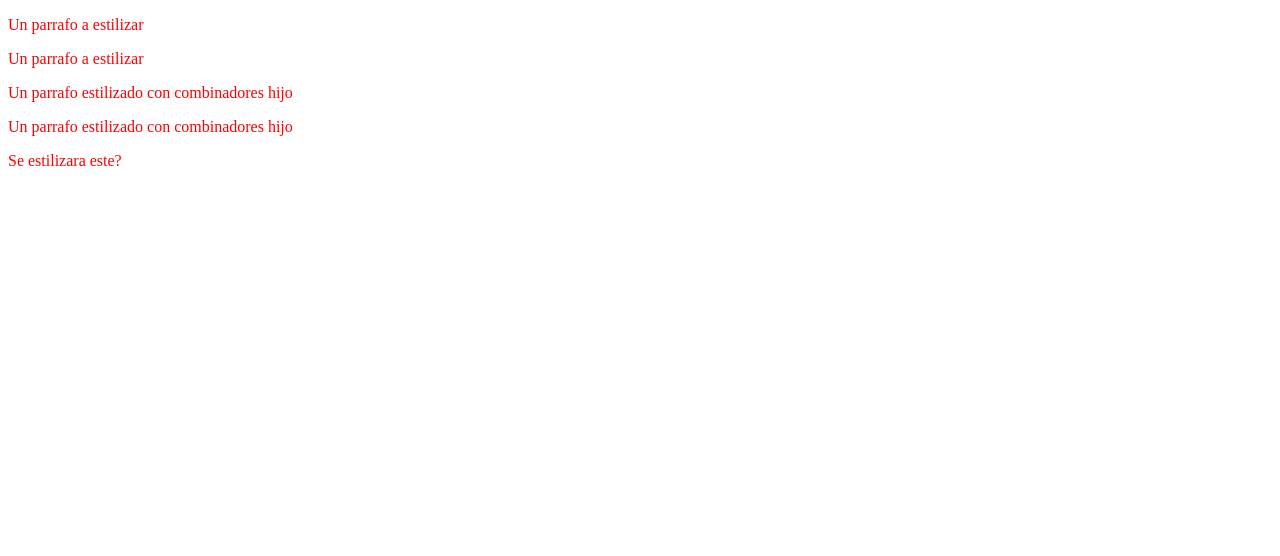
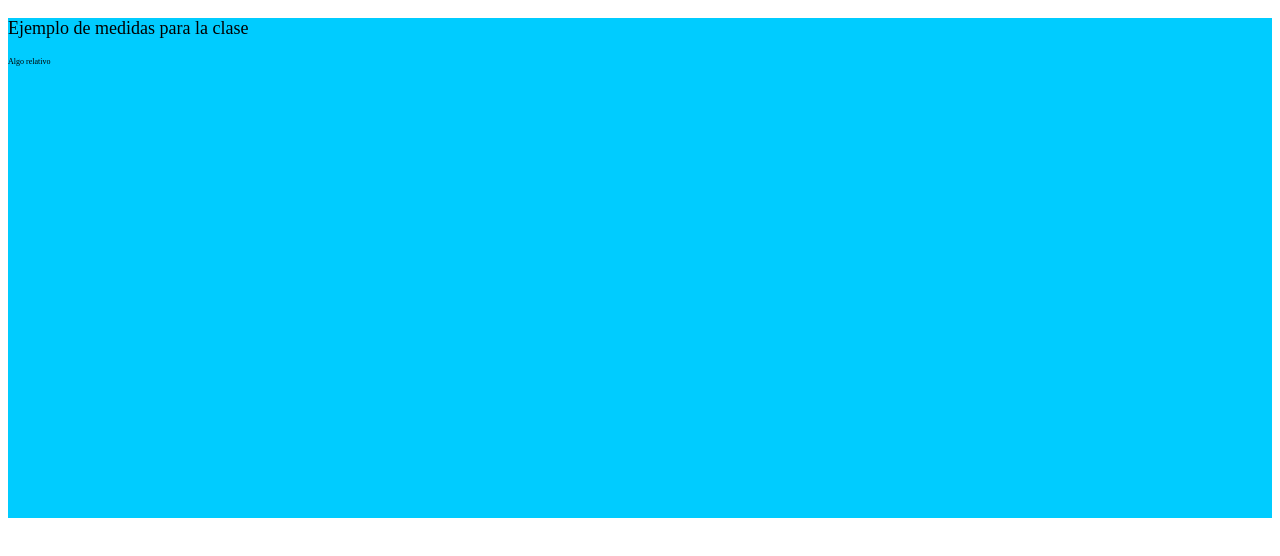
Before and after one commit to Tatobamu/Clase-HTML-Platzi-, a plain HTML site: page index.html in a window 1280 px wide. Drawn offline with Linux system fonts and the light colour scheme.

Commit message:
Clase medidas relativas y absolutas

```diff
--- a/css/style.css
+++ b/css/style.css
@@ -1,3 +1,17 @@
-div p {
-    color: red;
+p{
+    font-size: 18px;
 }
+
+/* Medida absoluta los px */
+
+.ejemplorelativas {
+    font-size: 50%;
+}
+
+/* Cuando se agrega porcentaje o una medida relativa variara como se muestre el contenido segun la pantalla del dispositivo, en este caso es el 50% de lo que por defecto esta en tamaño de los parrafos en los navegadores (16px) (se muestra entonces con (8px) */
+
+main {
+    background-color: rgb(0, 204, 255);
+    width: 100%;
+    height: 500px;
+}
--- a/index.html
+++ b/index.html
@@ -4,31 +4,15 @@
         <meta cherset="UTF-8">
         <meta name="descriptión" content="Pagina para mesas de Teqball en Colombia">
         <meta name="robots" content="index-follow">
-        <title>COMBINADORES</title>
+        <title>MEDIDAS</title>
         <meta name="viewport" content="width=device-width, inictial-scale=1.0">
         <link rel="stylesheet" href="/css/style.css">
 
     </head>
     <body>
-        <div>
-            <article>
-                <p>Un parrafo a estilizar</p>
-            </article>
-            <article>
-                <p>Un parrafo a estilizar</p>
-            </article>
-         <Section>
-             <div>
-                 <p>Un parrafo estilizado con combinadores hijo</p>
-             </div>
-         </Section>
-         <Section>
-            <div>
-                <p>Un parrafo estilizado con combinadores hijo</p>
-            </div>
-        </Section>
-
-         <p>Se estilizara este?</p>
-        </div>
-    </body>
+    <main>
+        <p>Ejemplo de medidas para la clase</p>
+        <p class="ejemplorelativas">Algo relativo</p>
+    </main>
+    <body>
 </html>
```
